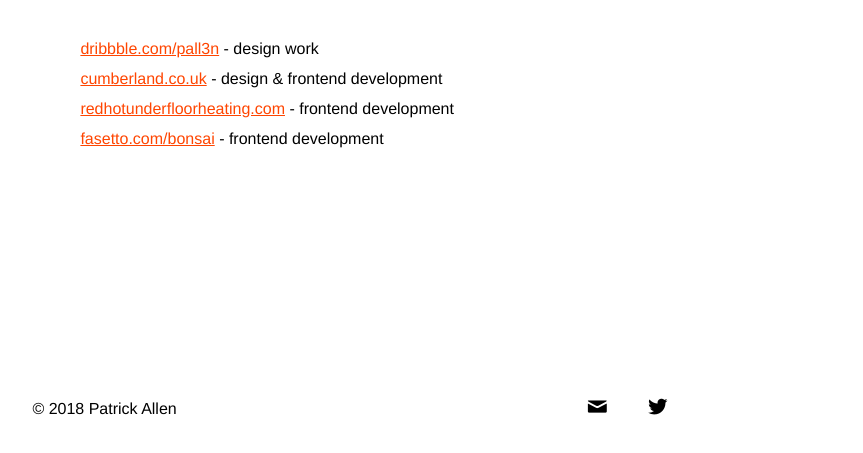
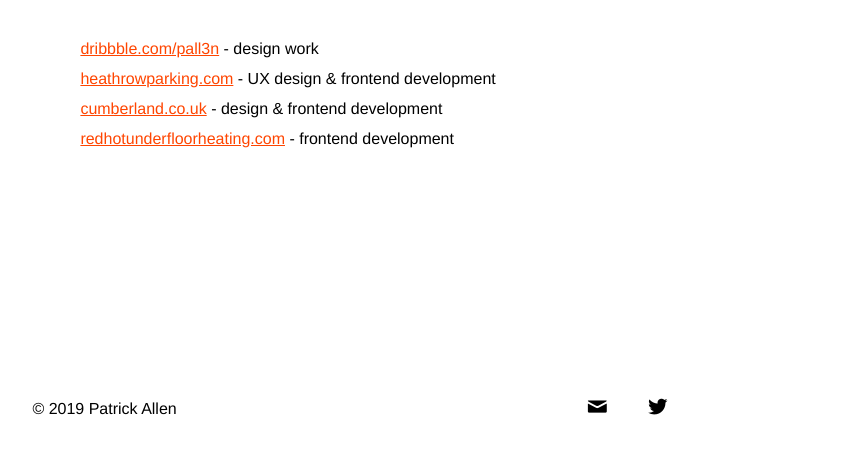
Before and after one commit to pall3n/pallen-website, a website: page src/templates/index.html in a window 1280 px wide. Shown: the part 333-786 px from the top of the page, without its empty margins (6-869 px from the left). Drawn offline with nearby package versions, Linux system fonts and the light colour scheme; files that its build step writes are made by us from their sources; files whose address does not match are found by name; a web font is replaced by a local one.

Commit message:
Updated sites.

```diff
--- a/src/templates/index.html
+++ b/src/templates/index.html
@@ -22,13 +22,13 @@
 				<ul class="bulletless">
 					<li><a href="http://dribbble.com/pall3n" target="_blank">dribbble.com/pall3n</a> - design work</li>
 					<li>
+						<a href="https://heathrowparking.com" target="_blank">heathrowparking.com</a> - UX design &amp; frontend development
+					</li>
+					<li>
 						<a href="https://cumberland.co.uk/" target="_blank">cumberland.co.uk</a> - design &amp; frontend development
 					</li>
 					<li>
 						<a href="http://redhotunderfloorheating.com/" target="_blank">redhotunderfloorheating.com</a> - frontend development
-					</li>
-					<li>
-						<a href="https://www.fasetto.com/bonsai" target="_blank">fasetto.com/bonsai</a> - frontend development
 					</li>
 				</ul>
 			</div>
@@ -39,7 +39,7 @@
 		<div class="container">
 
 			<div class="col5">
-				<p class="">&copy; 2018 Patrick Allen</p>
+				<p class="">&copy; 2019 Patrick Allen</p>
 			</div>
 
 			<div class="col5">
```
Also changed, not shown: dist/index.html.
